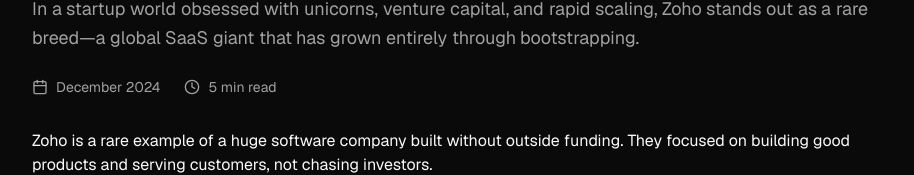
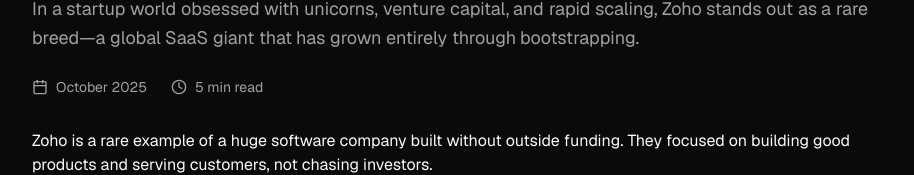
Before and after one commit to Niranjan753/folio, a Next.js app: page /blog/why-i-love-zoho in a window 1280 px wide. Shown: the part 206-381 px from the top of the page, without its empty margins (176-1090 px from the left). Built offline with nearby package versions, Linux system fonts and the light colour scheme.

Commit message:
updated date

```diff
--- a/app/blog/why-i-love-zoho/page.tsx
+++ b/app/blog/why-i-love-zoho/page.tsx
@@ -110,7 +110,7 @@
         <div className="flex items-center gap-6 text-sm text-muted-foreground">
           <div className="flex items-center gap-2">
             <Calendar size={16} />
-            <span>December 2024</span>
+            <span>October 2025</span>
           </div>
           <div className="flex items-center gap-2">
             <Clock size={16} />
```
